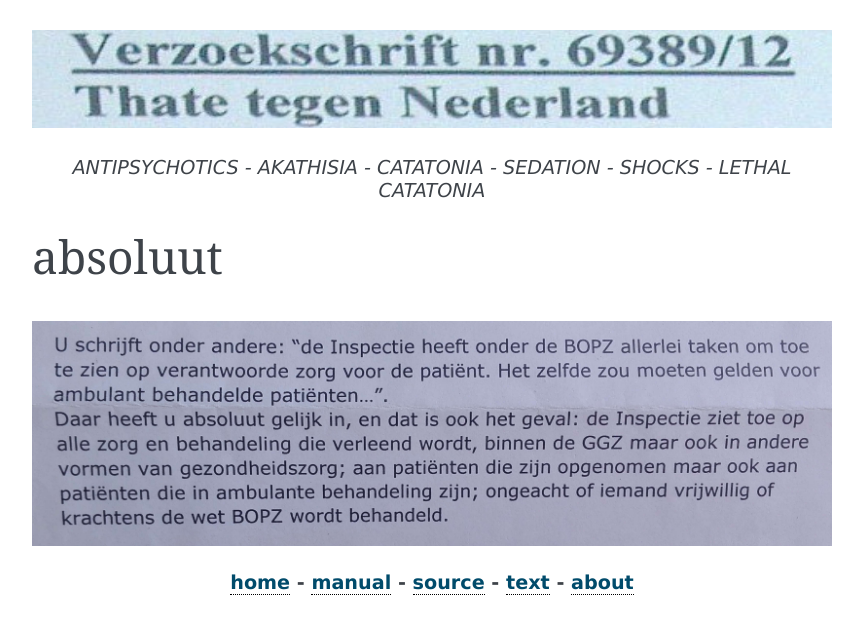
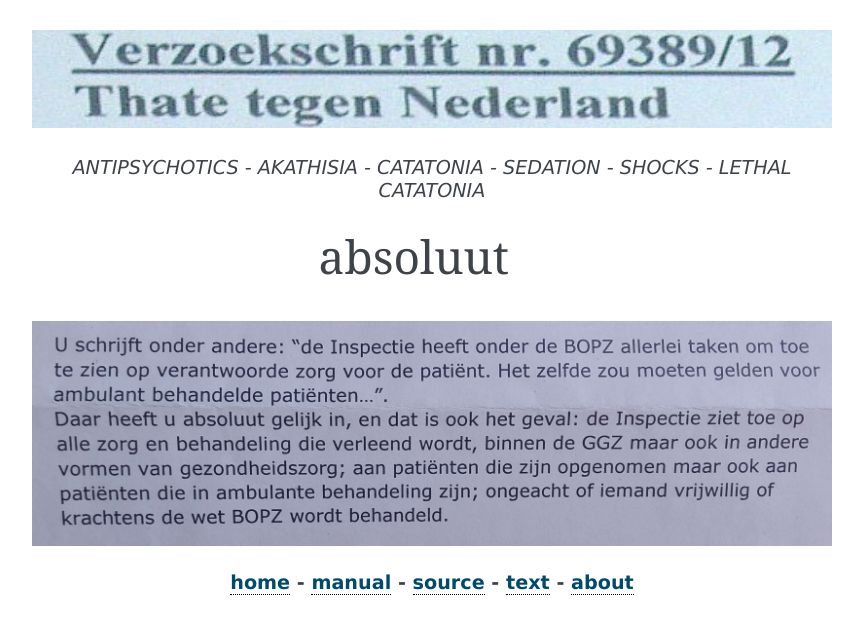
Before and after one commit to bthate/president, a Sphinx documentation site: the page built from docs/absoluut.rst, in a window 1280 px wide. Shown: the top 634 px of the page, without its empty margins (168-1031 px from the left). Built offline with Sphinx 7.4.7, drawn with Linux system fonts in a browser that asks for light colours.

Commit message:
update docs

```diff
--- a/docs/absoluut.rst
+++ b/docs/absoluut.rst
@@ -7,7 +7,7 @@
 .. title:: absoluut
 
 
-.. raw::
+.. raw:: html
 
     <center>
 
--- a/docs/manual.rst
+++ b/docs/manual.rst
@@ -39,7 +39,7 @@
 **DESCRIPTION**
 
 
- ``PERSIDENT`` is a python3 IRC bot is intended to be programmable  in a
+ ``PRESIDENT`` is a python3 IRC bot is intended to be programmable  in a
  static, only code, no popen, no user imports and no reading modules from
  a directory, way. It can show genocide and suicide stats of king netherlands
  his genocide into a IRC channel, display rss feeds and log simple text
```
